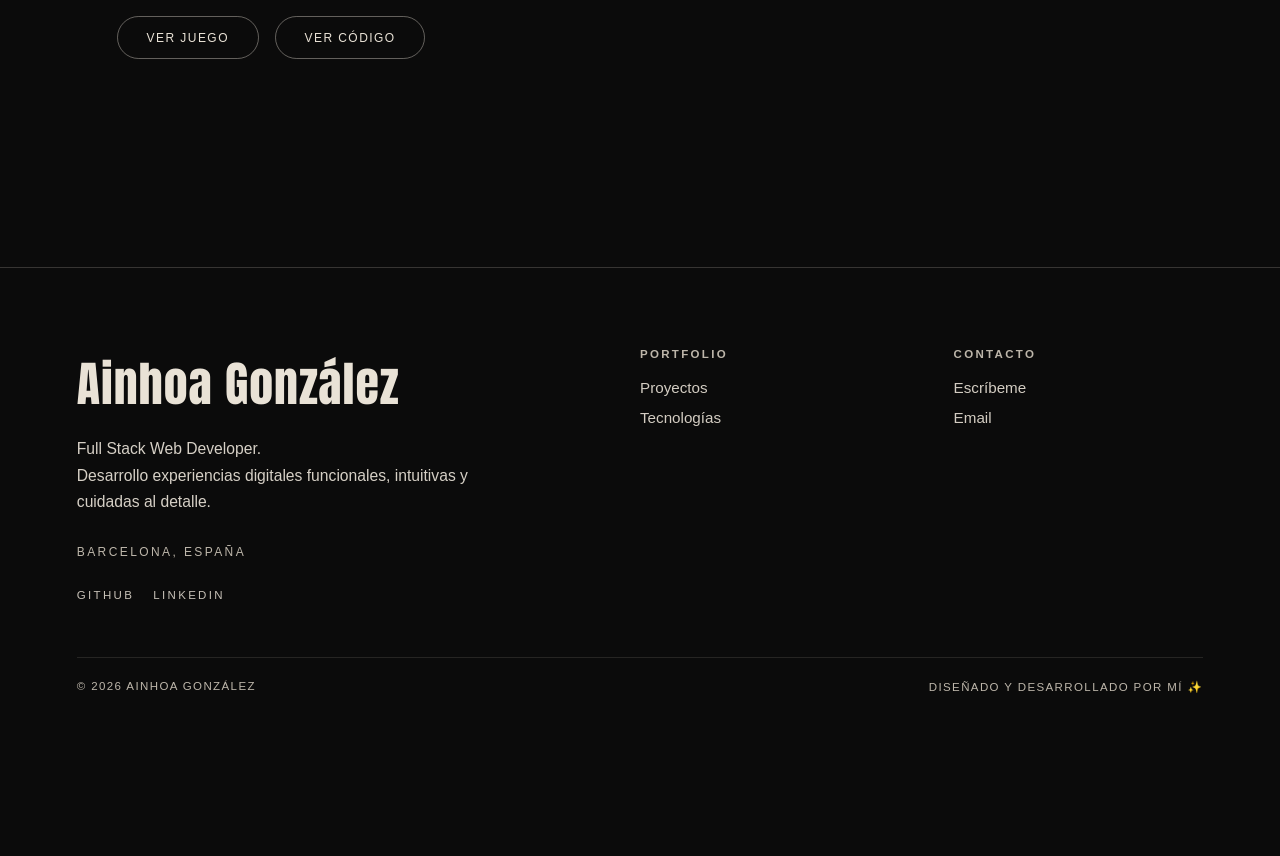
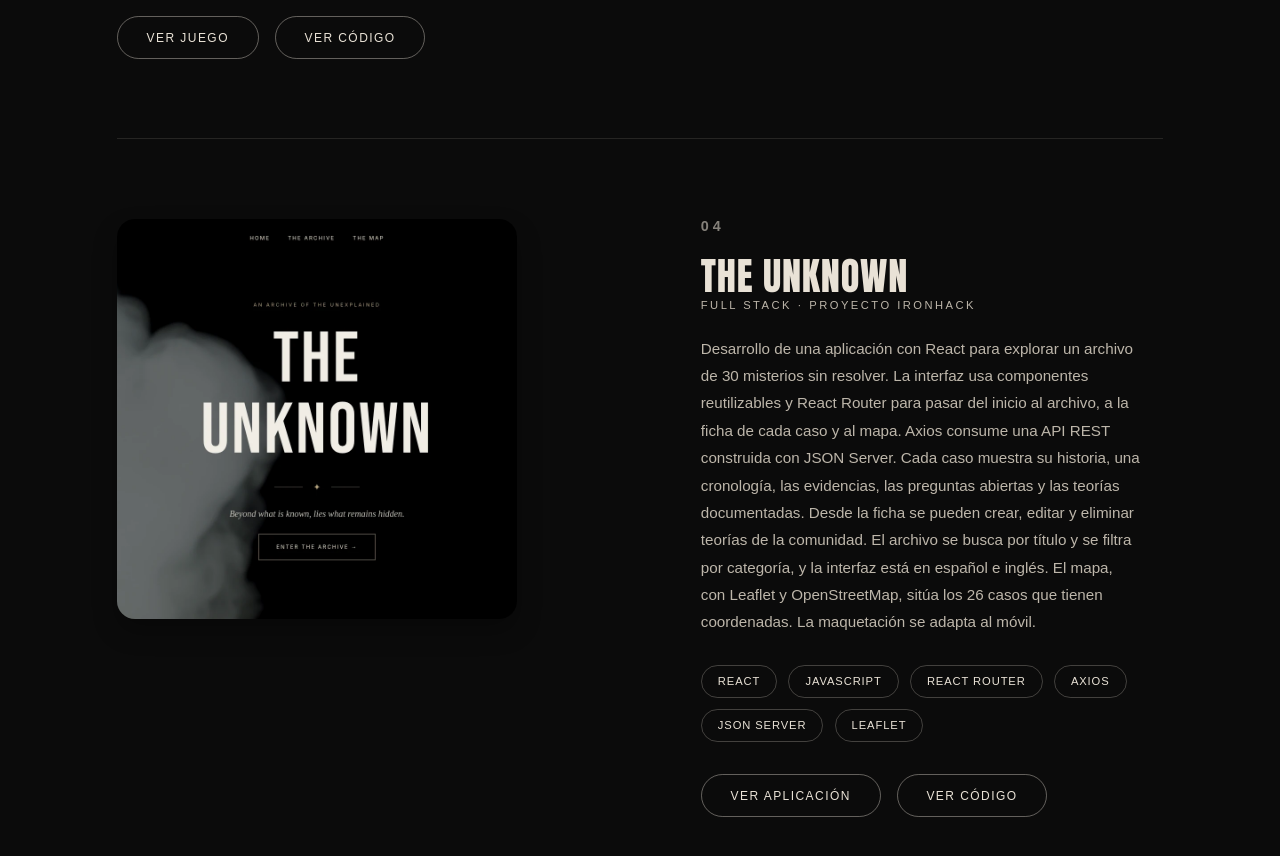
Before and after one commit to ainhoagonnnzalez/portfolio, a plain HTML site: page projects.html in a window 1280 px wide. Shown: the part 2160-3016 px from the top of the page. Before the commit the page ends 2886 px from the top, so only its background shows below. Drawn offline with nearby package versions, Linux system fonts and the light colour scheme.

Commit message:
Añadir THE UNKNOWN como proyecto destacado.
Co-authored-by: ainhoagonnnzalez <ainhoagonnnzalez@users.noreply.github.com>

```diff
--- a/projects.html
+++ b/projects.html
@@ -10,7 +10,7 @@
     <link rel="preconnect" href="https://unpkg.com" crossorigin />
     <link rel="icon" href="favicon.svg" type="image/svg+xml" />
     <link rel="icon" href="favicon.ico" sizes="32x32" />
-    <link rel="stylesheet" href="style.css?v=4" />
+    <link rel="stylesheet" href="style.css?v=5" />
     <link
       href="https://fonts.googleapis.com/css2?family=Anton&display=swap"
       rel="stylesheet"
@@ -220,6 +220,70 @@
             </div>
           </div>
         </article>
+
+        <article class="project-row project-unknown">
+          <div class="project-media">
+            <img
+              src="images/the-unknown.webp"
+              alt="THE UNKNOWN, página de inicio de la aplicación de misterios"
+              width="1440"
+              height="900"
+              loading="lazy"
+              onclick="openLightbox(this.src)"
+            />
+          </div>
+
+          <div class="project-text">
+            <span class="project-number">04</span>
+
+            <h3>THE UNKNOWN</h3>
+
+            <p>Full Stack · Proyecto Ironhack</p>
+
+            <p class="project-description">
+              Desarrollo de una aplicación con React para explorar un archivo
+              de 30 misterios sin resolver. La interfaz usa componentes
+              reutilizables y React Router para pasar del inicio al archivo, a
+              la ficha de cada caso y al mapa. Axios consume una API REST
+              construida con JSON Server. Cada caso muestra su historia, una
+              cronología, las evidencias, las preguntas abiertas y las teorías
+              documentadas. Desde la ficha se pueden crear, editar y eliminar
+              teorías de la comunidad. El archivo se busca por título y se
+              filtra por categoría, y la interfaz está en español e inglés. El
+              mapa, con Leaflet y OpenStreetMap, sitúa los 26 casos que tienen
+              coordenadas. La maquetación se adapta al móvil.
+            </p>
+
+            <div class="project-technologies">
+              <span>React</span>
+              <span>JavaScript</span>
+              <span>React Router</span>
+              <span>Axios</span>
+              <span>JSON Server</span>
+              <span>Leaflet</span>
+            </div>
+
+            <div class="project-links">
+              <a
+                href="https://the-unknown-frontend.vercel.app"
+                target="_blank"
+                rel="noopener noreferrer"
+                class="project-button"
+              >
+                Ver aplicación
+              </a>
+
+              <a
+                href="https://github.com/ainhoagonnnzalez/the-unknown-frontend"
+                target="_blank"
+                rel="noopener noreferrer"
+                class="project-button"
+              >
+                Ver código
+              </a>
+            </div>
+          </div>
+        </article>
       </div>
     </section>
 
--- a/style.css
+++ b/style.css
@@ -1654,4 +1654,33 @@ section {
   .project-row.project-route66 .project-description {
     max-width: 100%;
   }
-}
+
+  .project-row.project-unknown {
+    grid-template-columns: minmax(0, 1fr);
+    min-width: 0;
+  }
+
+  .project-row.project-unknown .project-text,
+  .project-row.project-unknown .project-media {
+    min-width: 0;
+    max-width: 100%;
+  }
+
+  .project-row.project-unknown .project-media {
+    width: 100%;
+    height: auto;
+    aspect-ratio: 1 / 1;
+    transform: none;
+  }
+
+  .project-row.project-unknown .project-media img {
+    width: 100% !important;
+    height: 100% !important;
+    max-width: none !important;
+    max-height: none !important;
+  }
+
+  .project-row.project-unknown .project-description {
+    max-width: 100%;
+  }
+}
```
Also changed, not shown: contact.html (+1 -1 lines), index.html (+56 -1 lines), services.html (+1 -1 lines), images/the-unknown.webp (added).
